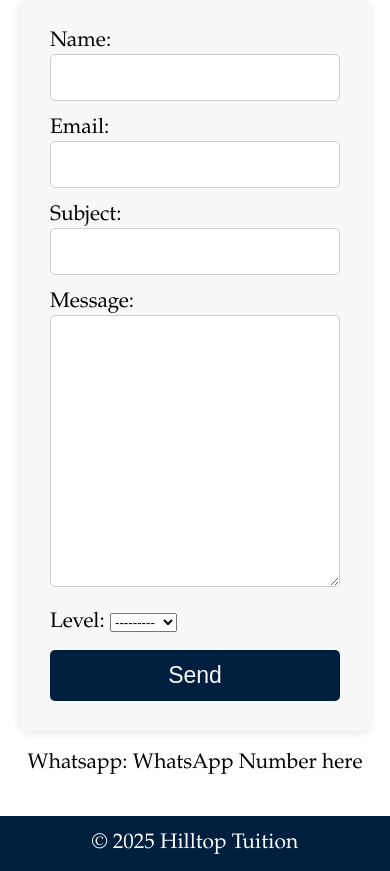
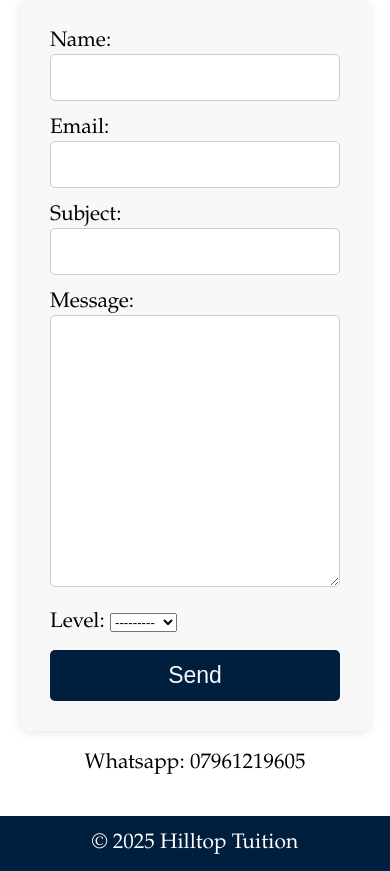
Before and after one commit to MattDwyer14/Hilltop-Tuition, a Django app: page /contact/ in a window 390 px wide. Shown: the part 169-1040 px from the top of the page. Run offline with Django 5.2, Linux system fonts and the light colour scheme.

Commit message:
added phone number

```diff
--- a/home/templates/home/contact.html
+++ b/home/templates/home/contact.html
@@ -12,7 +12,7 @@
         </form>
     </div>
     <div class="contact-links">
-        <p>Whatsapp: WhatsApp Number here</p>
+        <p>Whatsapp: 07961219605</p>
     </div>
 </div>
 {% endblock %}
```
